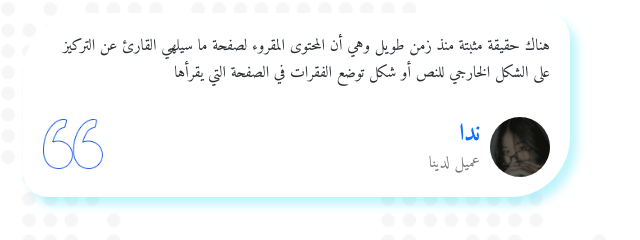
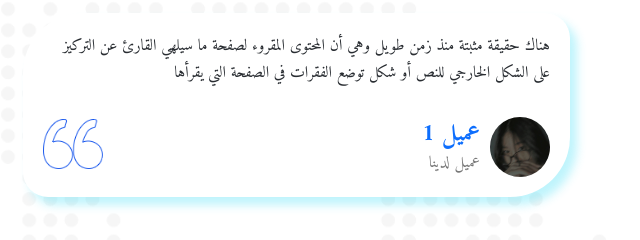
Before and after one commit to NsomeOne/AJILTemplate, a plain HTML site: page index.html in a window 1280 px wide. Shown: the part 4420-4660 px from the top of the page, 640-1280 px from the left. Drawn offline with Linux system fonts and the light colour scheme.

Commit message:
Update index.html

```diff
--- a/index.html
+++ b/index.html
@@ -306,7 +306,7 @@
           <div class="info">
             <img src="image/user/user1.jpg" alt="">
             <div class="text">
-              <h2>ندا</h2>
+              <h2>عميل 1</h2>
               <p>عميل لدينا</p>
             </div>
             <div class="image">
```
